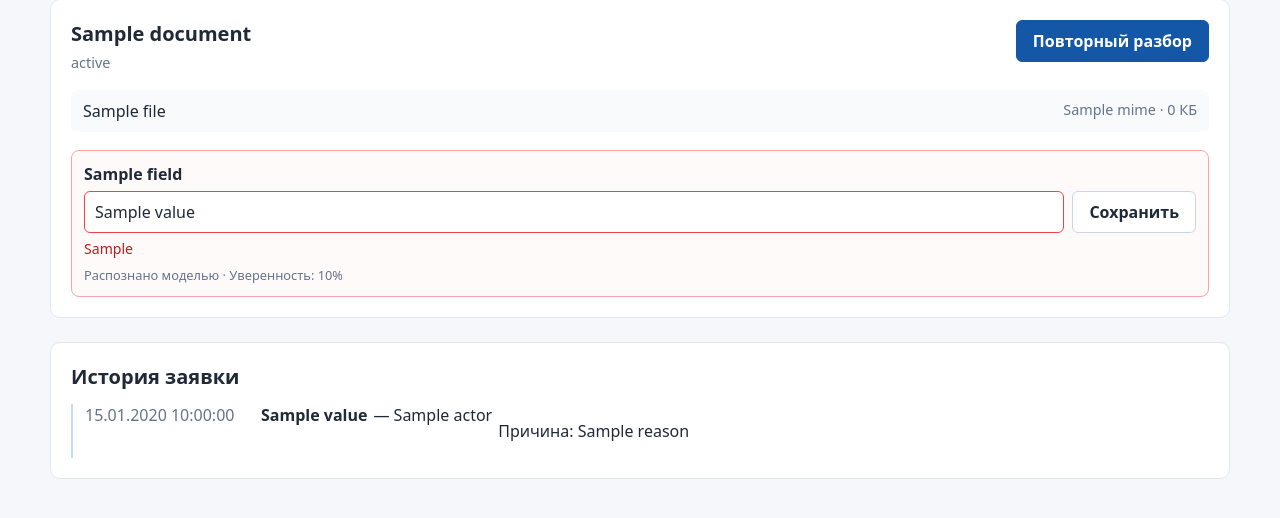
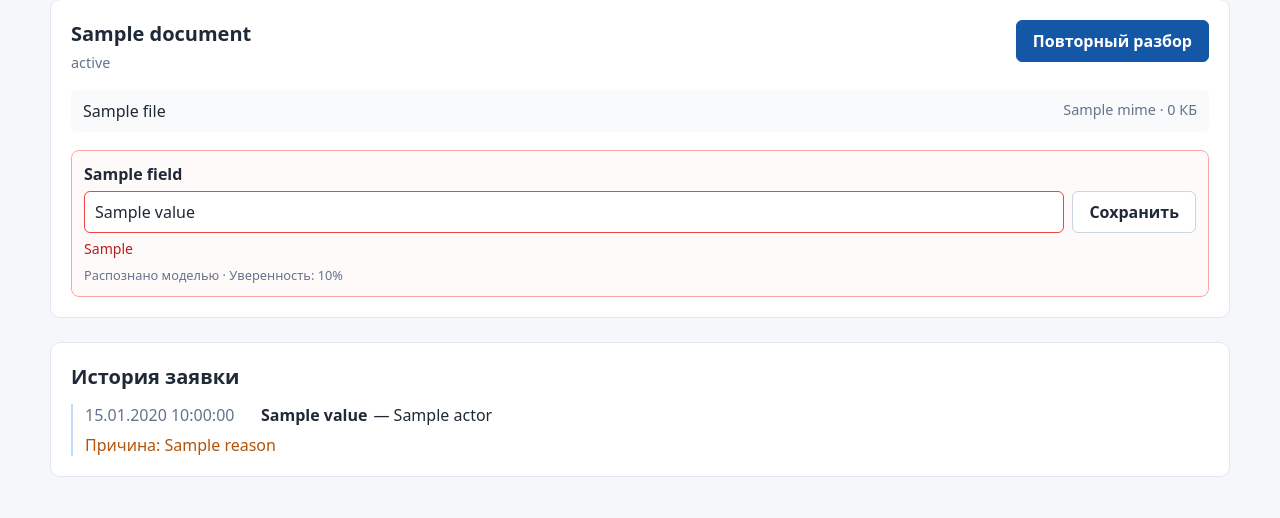
Before and after one commit to Kiboiko/document_analyzer_sber, a FastAPI app: template app/templates/operator/card.html in a window 1280 px wide. Shown: the part 219-737 px from the top of the page. Run offline with FastAPI, Linux system fonts and the light colour scheme; the template is opened without the code that fills it: most values are stand-ins (such as "Sample title", 1, 10 or a date in 2020).

Commit message:
cabinet: put timeline failure reason on its own line

```diff
--- a/app/static/app.css
+++ b/app/static/app.css
@@ -379,6 +379,13 @@ a:focus-visible {
   font-variant-numeric: tabular-nums;
 }
 
+/* Причина отказа — с новой строки: .timeline-item это flex-контейнер. */
+.timeline-reason {
+  flex-basis: 100%;
+  margin: 2px 0 0;
+  color: #b45309;
+}
+
 .queue-counters,
 .queue-details {
   display: grid;
```
